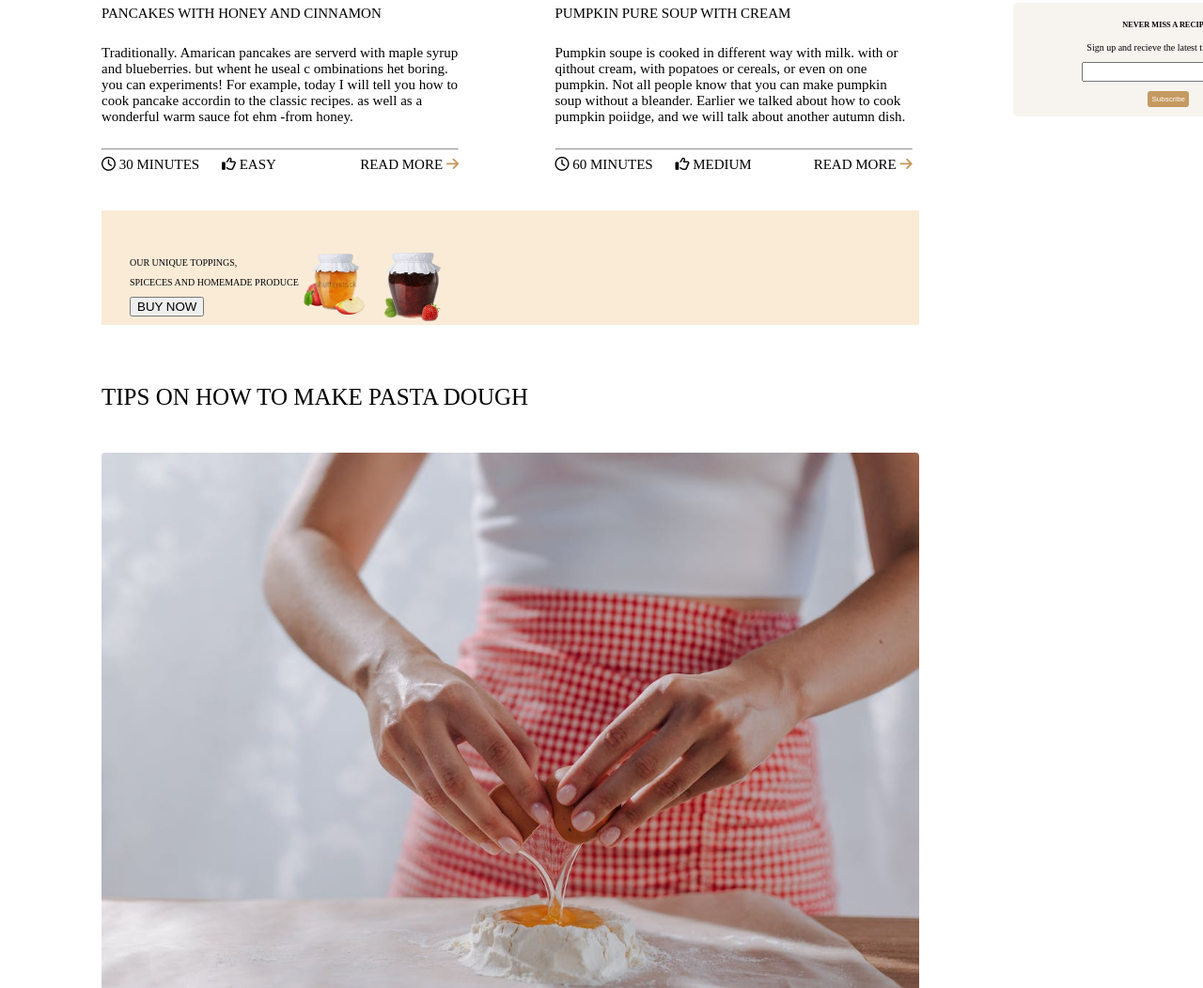
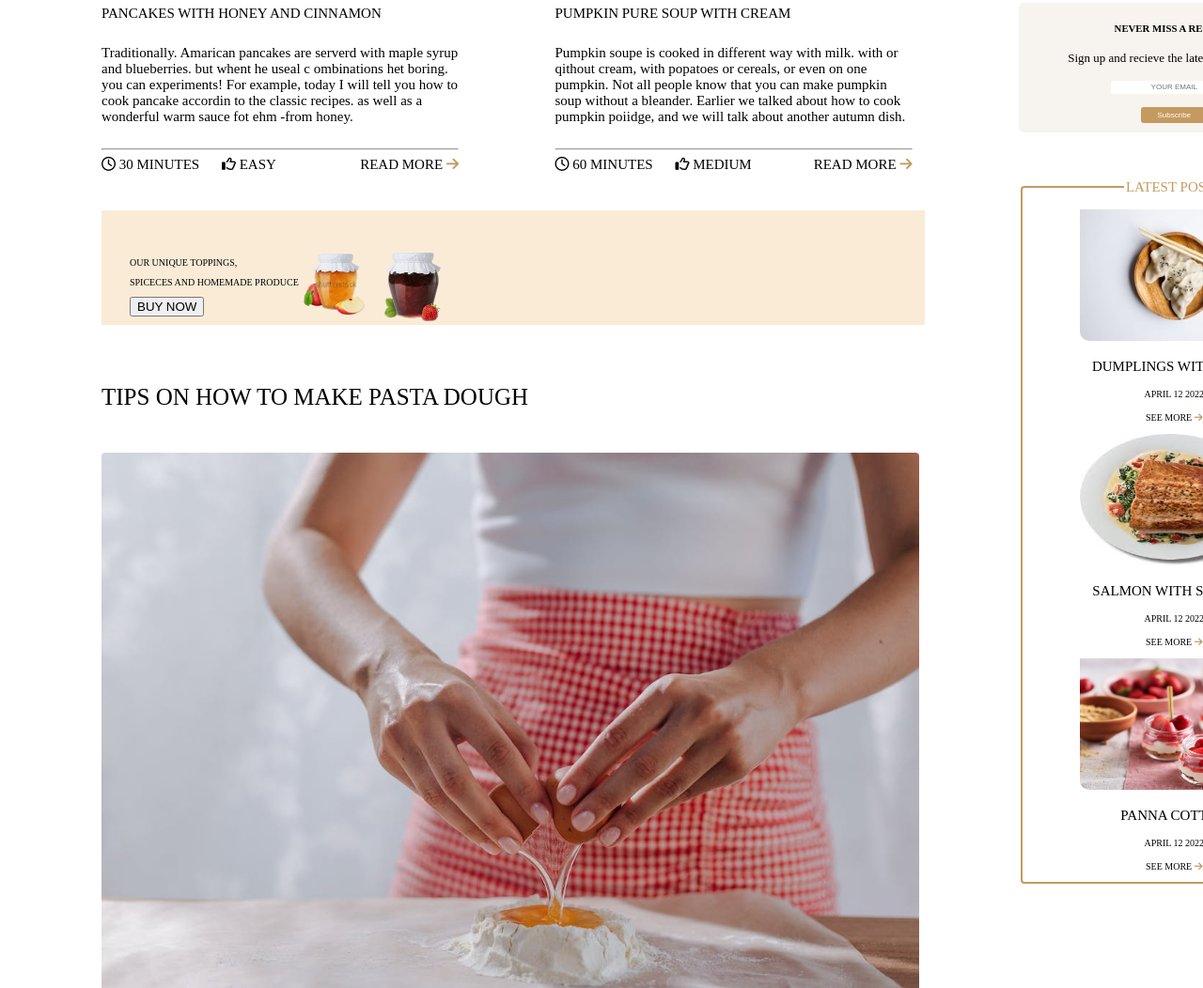
Before and after one commit to Fear110/First_Test, a plain HTML site: page index.html in a window 1280 px wide. Shown: the part 2036-3088 px from the top of the page at 94% size. Drawn offline with Linux system fonts and the light colour scheme.

Commit message:
day 5 first commit

```diff
--- a/index.html
+++ b/index.html
@@ -210,10 +210,10 @@
             </div>
             <div class="comment">Comment*</div>
             <br />
-            <!-- <textarea id="replytextarea" name="w3review"> </textarea>
-            <br /> -->
+             <textarea id="replytextarea" name="w3review"> </textarea>
+            <br />
 
-            <!-- <div class="reply-form">
+            <div class="reply-form">
                 <div class="reply-name">
                 <p class="fname"> Name *</p>
                  <input type="text" class="fname-input" id="fname" name="fname">
@@ -226,7 +226,11 @@
                 <p class="fname"> Website *</p>
                   <input type="text" class="fname-website" id="fwebsite" name="fwebsite">
               </div>
-              </div> -->
+              </div>
+
+
+
+
           </form>
         </div>
 
@@ -267,9 +271,35 @@
                  <div class="quick-recipe">
                      <h5 class="quick-recipe-title"><p>NEVER MISS A RECIPIE!</p></h5>
                      <p>Sign up and recieve the latest tips via email</p>
-                     <p><input type="email" name="quick-email" class="quick-email"> </p>
+                     <p><input type="email" name="quick-email" class="quick-email" placeholder="YOUR EMAIL"> </p>
                     <div> <button class="quick-recipe-button" type="button">Subscribe</button></div>
+                  </div>
+
+                     <div class="latest-post">
+                     <fieldset>
+                       <legend>LATEST POSTS</legend>
+                       <div class="latest-post-mainbody">
+                        <img src="Dumpling.jpg" alt="">
+                        <p class="latest-post-header">DUMPLINGS WITH MEAT</p>
+                        <P class="latest-post-body"> APRIL 12 2022 </P>
+                        <a href="#" class="latest-post-seemore">SEE MORE <i class="fa-solid fa-arrow-right"></i></a>
                     </div>
+
+                     <div class="latest-post-mainbody">
+                        <img src="sandwich.jpg" alt="">
+                        <p class="latest-post-header">SALMON WITH SPINACH</p>
+                        <P class="latest-post-body"> APRIL 12 2022 </P>
+                        <a href="#" class="latest-post-seemore">SEE MORE <i class="fa-solid fa-arrow-right"></i></a>
+                    </div>
+
+                     <div class="latest-post-mainbody">
+                        <img src="panna cotta.jpg" alt="">
+                        <p class="latest-post-header">PANNA COTTON</p>
+                        <P class="latest-post-body"> APRIL 12 2022 </P>
+                        <a href="#" class="latest-post-seemore">SEE MORE <i class="fa-solid fa-arrow-right"></i></a>
+                    </div>
+                  </fieldset>
+                </div>
 
 
 
--- a/style.css
+++ b/style.css
@@ -448,6 +448,12 @@ input.footercheck {
 }
 .reply-form {
   display: flex;
+  justify-content: space-between;
+}
+
+.reply-form input{
+   height: 1.8rem;
+  width: 16rem;
 }
 
 .searchTerm {
@@ -477,7 +483,7 @@ fieldset legend {
 }
 
 fieldset {
-  border: 2px solid #c59a60;
+  border: 0.2rem solid #c59a60;
   font-size: 1.5rem;
   color: #c59a60;
   border-radius: 4px;
@@ -519,11 +525,12 @@ fieldset img {
   padding: 0.4rem;
 }
 
-.quick-recipe {
+.quick-recipe{
   background-color: #f7f3ef;
   border-radius: 5px;
   margin-top: 5rem;
   text-align: center;
+  font-size: 1.3rem;
 }
 
 .quick-recipe-title{
@@ -531,4 +538,35 @@ fieldset img {
 }
 .quick-recipe-button{
   margin-bottom:1rem ;
+  width: 7rem;
 }
+.quick-recipe input{
+  text-align: center;
+  font-size: 0.8rem;
+  height: 1.2rem;
+  width: 13rem;
+  border: none;
+  border-radius: 2px;
+}
+.latest-post{
+  margin-top: 5rem;
+
+}
+.latest-post-mainbody{
+  color: black;
+  text-align: center;
+}
+.latest-post-body,.latest-post-seemore{
+  font-size: 1rem;
+}
+
+.latest-post-seemore{
+  text-decoration: none;
+  color: black;
+}
+.latest-post-mainbody img{
+  width: 20rem;
+  height: 14rem;
+  border-radius: 10px;
+  padding-top: 1rem;
+}
```
Also changed, not shown: Dumpling.jpg (renamed from images/Dumpling.jpg), panna cotta.jpg (renamed from images/panna cotta.jpg), sandwich.jpg (renamed from images/sandwich.jpg).
